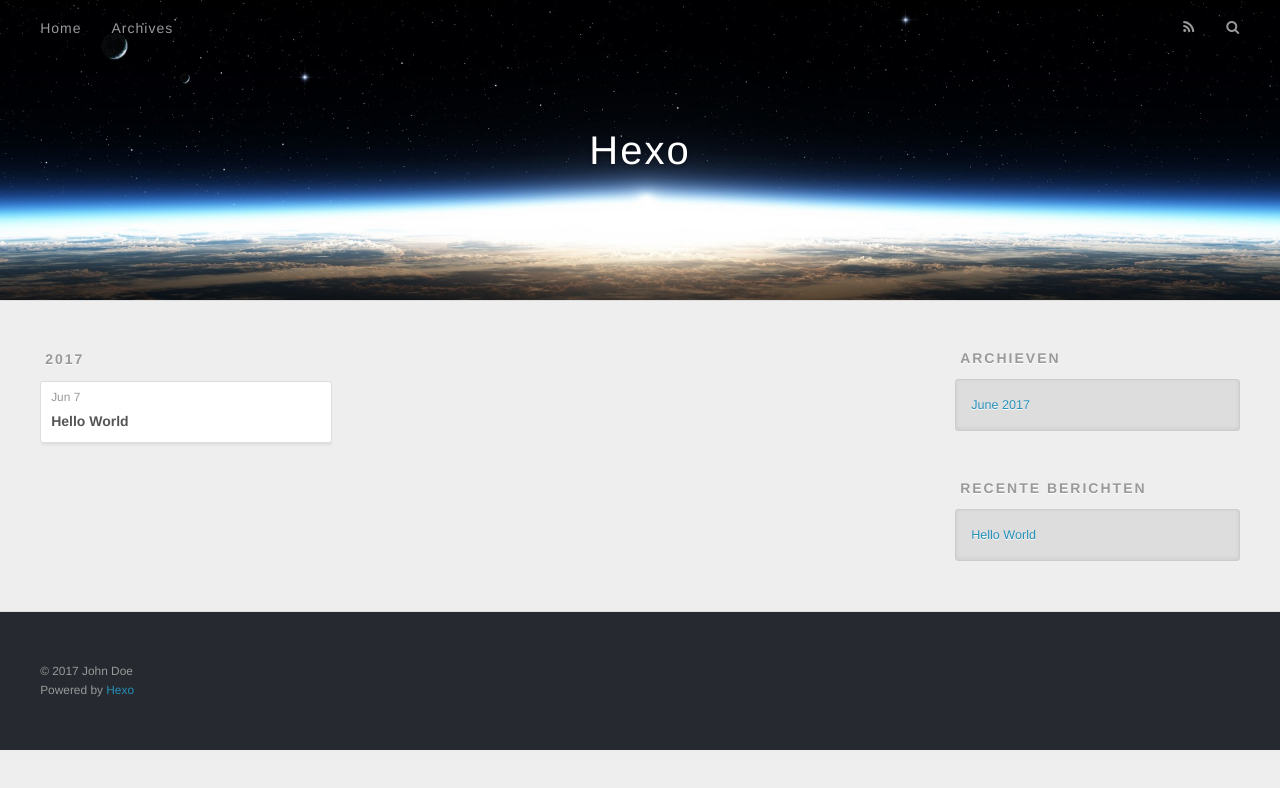
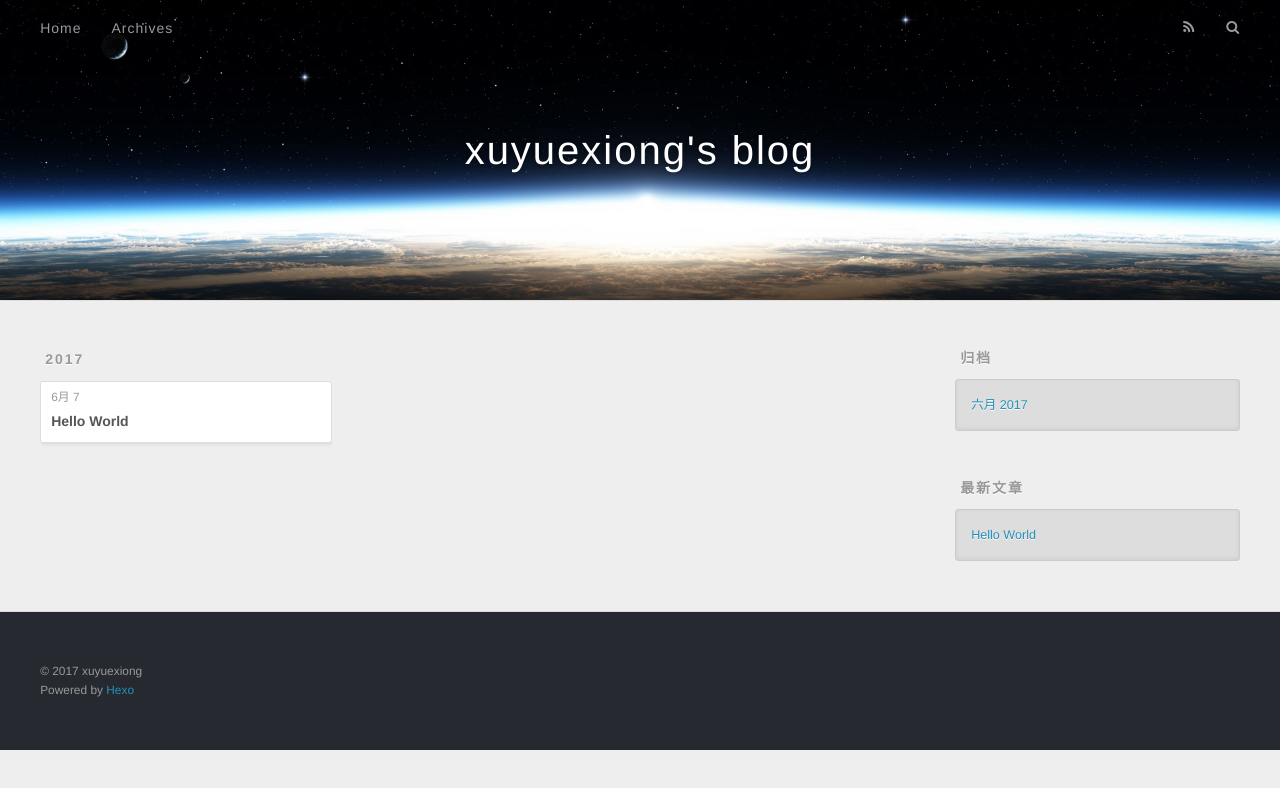
Before and after one commit to xuyuexiong/xuyuexiong.github.io, a plain HTML site: page archives/index.html in a window 1280 px wide. Drawn offline with nearby package versions, Linux system fonts and the light colour scheme.

Commit message:
Site updated: 2017-06-07 16:17:49

```diff
--- a/archives/index.html
+++ b/archives/index.html
@@ -3,16 +3,16 @@
 <head>
   <meta charset="utf-8">
 
-  <title>Archieven | Hexo</title>
+  <title>归档 | xuyuexiong&#39;s blog</title>
   <meta name="viewport" content="width=device-width, initial-scale=1, maximum-scale=1">
   <meta property="og:type" content="website">
-<meta property="og:title" content="Hexo">
+<meta property="og:title" content="xuyuexiong&#39;s blog">
 <meta property="og:url" content="http://yoursite.com/archives/index.html">
-<meta property="og:site_name" content="Hexo">
+<meta property="og:site_name" content="xuyuexiong&#39;s blog">
 <meta name="twitter:card" content="summary">
-<meta name="twitter:title" content="Hexo">
+<meta name="twitter:title" content="xuyuexiong&#39;s blog">
 
-    <link rel="alternate" href="/atom.xml" title="Hexo" type="application/atom+xml">
+    <link rel="alternate" href="/atom.xml" title="xuyuexiong&#39;s blog" type="application/atom+xml">
 
 
     <link rel="icon" href="/favicon.png">
@@ -33,7 +33,7 @@
   <div id="header-outer" class="outer">
     <div id="header-title" class="inner">
       <h1 id="logo-wrap">
-        <a href="/" id="logo">Hexo</a>
+        <a href="/" id="logo">xuyuexiong&#39;s blog</a>
       </h1>
 
     </div>
@@ -50,7 +50,7 @@
 
           <a id="nav-rss-link" class="nav-icon" href="/atom.xml" title="RSS Feed"></a>
 
-        <a id="nav-search-btn" class="nav-icon" title="Zoeken"></a>
+        <a id="nav-search-btn" class="nav-icon" title="搜索"></a>
       </nav>
       <div id="search-form-wrap">
         <form action="//google.com/search" method="get" accept-charset="UTF-8" class="search-form"><input type="search" name="q" class="search-form-input" placeholder="Search"><button type="submit" class="search-form-submit">&#xF002;</button><input type="hidden" name="sitesearch" value="http://yoursite.com"></form>
@@ -76,7 +76,7 @@
   <div class="archive-article-inner">
     <header class="archive-article-header">
       <a href="/2017/06/07/hello-world/" class="archive-article-date">
-  <time datetime="2017-06-07T07:52:47.529Z" itemprop="datePublished">Jun 7</time>
+  <time datetime="2017-06-07T07:52:47.529Z" itemprop="datePublished">6月 7</time>
 </a>
 
 
@@ -107,9 +107,9 @@
 
 
   <div class="widget-wrap">
-    <h3 class="widget-title">Archieven</h3>
+    <h3 class="widget-title">归档</h3>
     <div class="widget">
-      <ul class="archive-list"><li class="archive-list-item"><a class="archive-list-link" href="/archives/2017/06/">June 2017</a></li></ul>
+      <ul class="archive-list"><li class="archive-list-item"><a class="archive-list-link" href="/archives/2017/06/">六月 2017</a></li></ul>
     </div>
   </div>
 
@@ -117,7 +117,7 @@
 
 
   <div class="widget-wrap">
-    <h3 class="widget-title">Recente berichten</h3>
+    <h3 class="widget-title">最新文章</h3>
     <div class="widget">
       <ul>
 
@@ -137,7 +137,7 @@
 
   <div class="outer">
     <div id="footer-info" class="inner">
-      &copy; 2017 John Doe<br>
+      &copy; 2017 xuyuexiong<br>
       Powered by <a href="http://hexo.io/" target="_blank">Hexo</a>
     </div>
   </div>
```
Also changed, not shown: 2017/06/07/hello-world/index.html (+10 -10 lines), archives/2017/06/index.html (+12 -12 lines), archives/2017/index.html (+12 -12 lines), index.html (+12 -12 lines).
